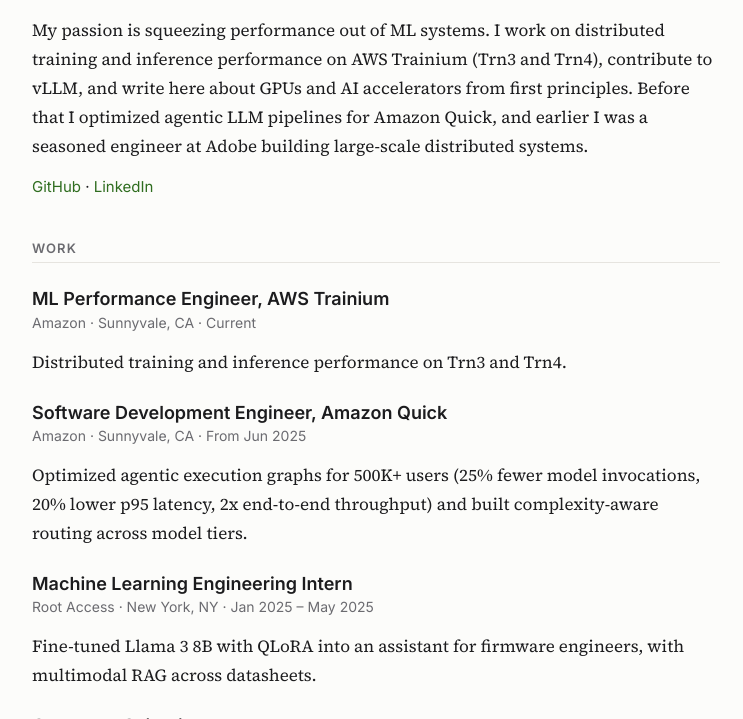
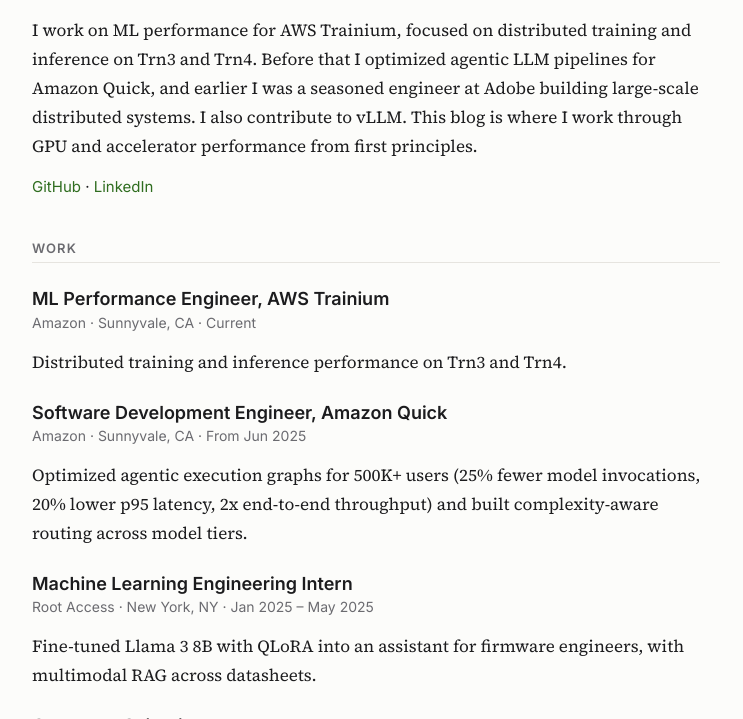
Before and after one commit to bananighosh/bananighosh.github.io, a Jekyll site: the page built from about.md, in a window 1280 px wide and 900 px high, cut to the strip 181-900 px from the top of the window. Shown: the whole strip, without its empty margins (264-1007 px from the left). Built offline with Jekyll 4.4.1, drawn with Linux system fonts in a browser that asks for light colours.

Commit message:
About: lead with the work, drop the passion line
Co-Authored-By: Claude Opus 5.5 <noreply@anthropic.com>
Claude-Session: https://claude.ai/code/session_01K2HJxVzaKNb3x7zQA1gymF

```diff
--- a/about.md
+++ b/about.md
@@ -14,7 +14,7 @@ permalink: /about/
   </div>
 </div>
 
-My passion is squeezing performance out of ML systems. I work on distributed training and inference performance on AWS Trainium (Trn3 and Trn4), contribute to vLLM, and write here about GPUs and AI accelerators from first principles. Before that I optimized agentic LLM pipelines for Amazon Quick, and earlier I was a seasoned engineer at Adobe building large-scale distributed systems.
+I work on ML performance for AWS Trainium, focused on distributed training and inference on Trn3 and Trn4. Before that I optimized agentic LLM pipelines for Amazon Quick, and earlier I was a seasoned engineer at Adobe building large-scale distributed systems. I also contribute to vLLM. This blog is where I work through GPU and accelerator performance from first principles.
 
 <p class="profile-links"><a href="https://github.com/bananighosh">GitHub</a> · <a href="https://www.linkedin.com/in/banani-ghosh/">LinkedIn</a></p>
 
```
